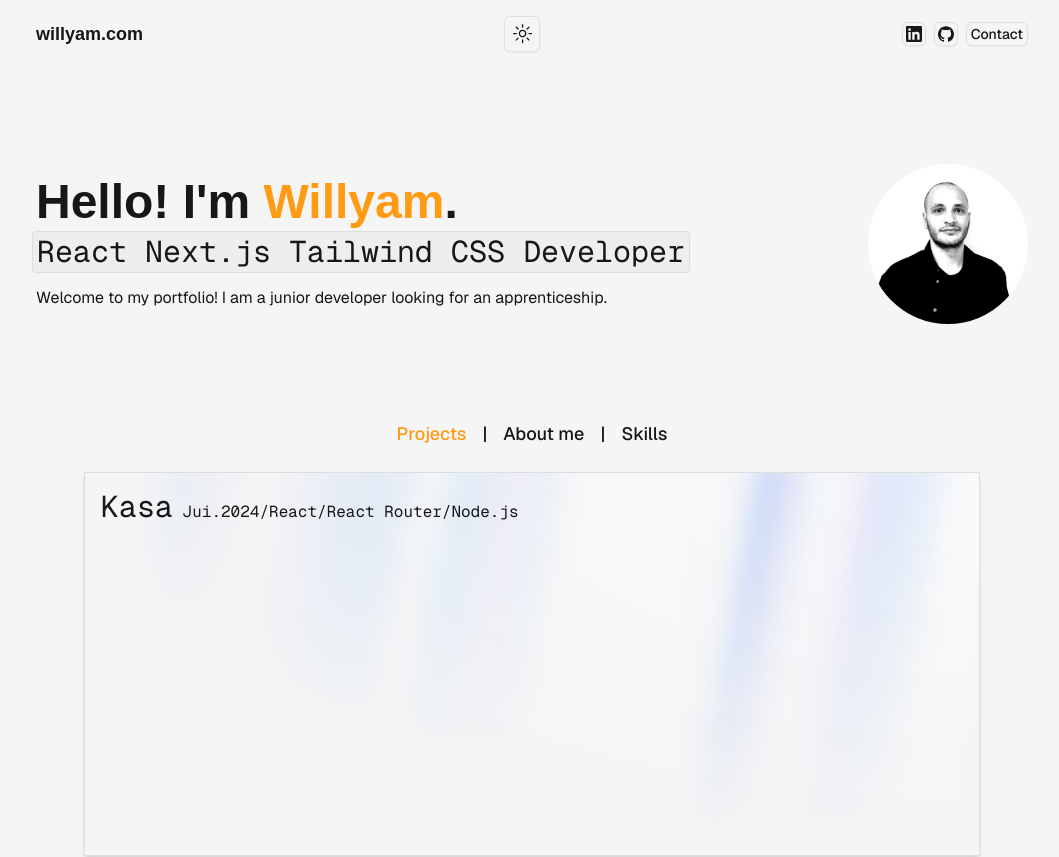
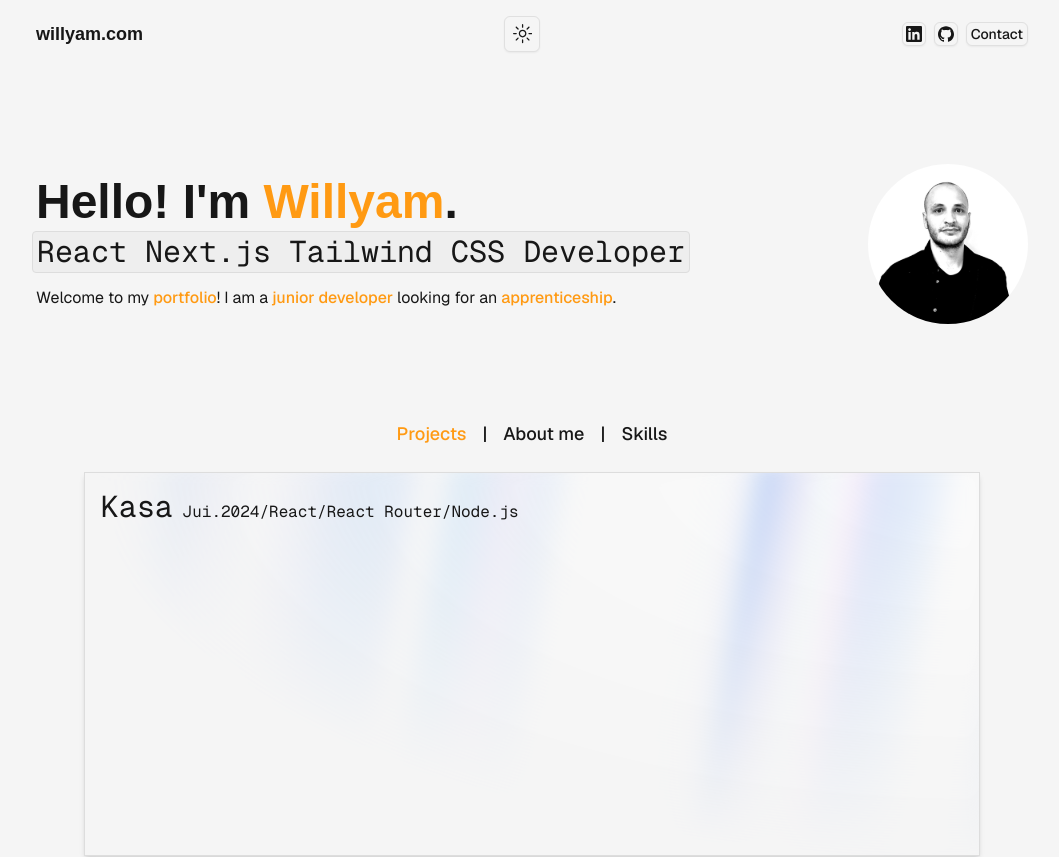
Before and after one commit to Willzebud/Portfolio, a Next.js app: page / in a window 1280 px wide. Shown: the top 857 px of the page, without its empty margins (108-1167 px from the left). Built offline with nearby package versions, Linux system fonts and the light colour scheme; a web font is replaced by a local one.

Commit message:
Version 3.4

```diff
--- a/app/_components/Hero.tsx
+++ b/app/_components/Hero.tsx
@@ -27,7 +27,16 @@ export const Hero = () => {
         <h3 className="text-3xl font-caption">
           <Code className="inline-flex items-center">{title}</Code>
         </h3>
-        <p className="text-base mt-2">{introduction}</p>
+        <p className="text-base mt-2">
+          Welcome to my{" "}
+          <span className="text-brandPrimary font-medium">portfolio</span>! I am
+          a{" "}
+          <span className="text-brandPrimary font-medium">
+            junior developer
+          </span>{" "}
+          looking for an{" "}
+          <span className="text-brandPrimary font-medium">apprenticeship</span>.
+        </p>
       </div>
       <div className="flex-shrink-0 mr-0">
         <img
```
